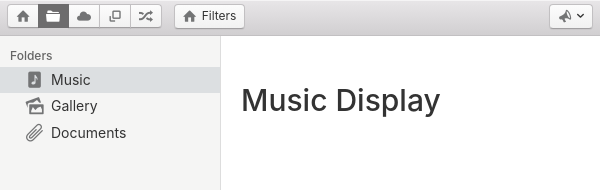
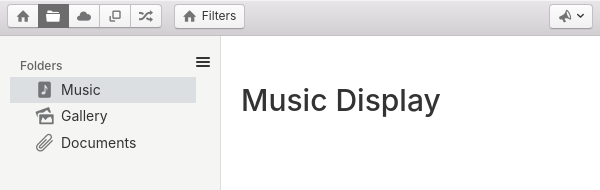
Before and after one commit to xaander1/electron-photonkit-boilerplate, an Electron app: page app/index.html in a window 600 px wide. Both pictures are taken after a click on the button 54 px from the left and 16 px from the top of the page. Shown: the top 190 px of the page. Drawn offline with Linux system fonts and the light colour scheme.

Commit message:
Minor  changes

```diff
--- a/app/index.html
+++ b/app/index.html
@@ -46,7 +46,7 @@
       <!-- Your app's content goes inside .window-content -->
       <div class="window-content">
         <div class="pane-group">
-          <div id="sidebar" class="pane pane-sm sidebar">
+          <div id="sidebar" class="pane pane-sm sidebar" style="padding:10px">
           <!-- Where sidebar content is rendered to -->
           </div>
 
--- a/app/sidebar/folder.htm
+++ b/app/sidebar/folder.htm
@@ -1,4 +1,5 @@
-<nav class="nav-group">
+<nav class="nav-group" id="folder">
+  <span class="icon icon-menu pull-right"></span>
   <h5 class="nav-group-title">Folders</h5>
   <span class="nav-group-item active nav" id="default" >
     <span class="icon icon-music"></span>
@@ -13,4 +14,15 @@
     Documents
     </span>
 </nav>
+<style media="screen">
+#sidebar{
+  width:20px !important;
+}
+.icon-menu {
+  font-size: 20px;
+}
+</style>
+<script type="text/javascript">
+
+</script>
  <!-- <script src="sidebar/js/sidebarroute.js"></script> -->
```
